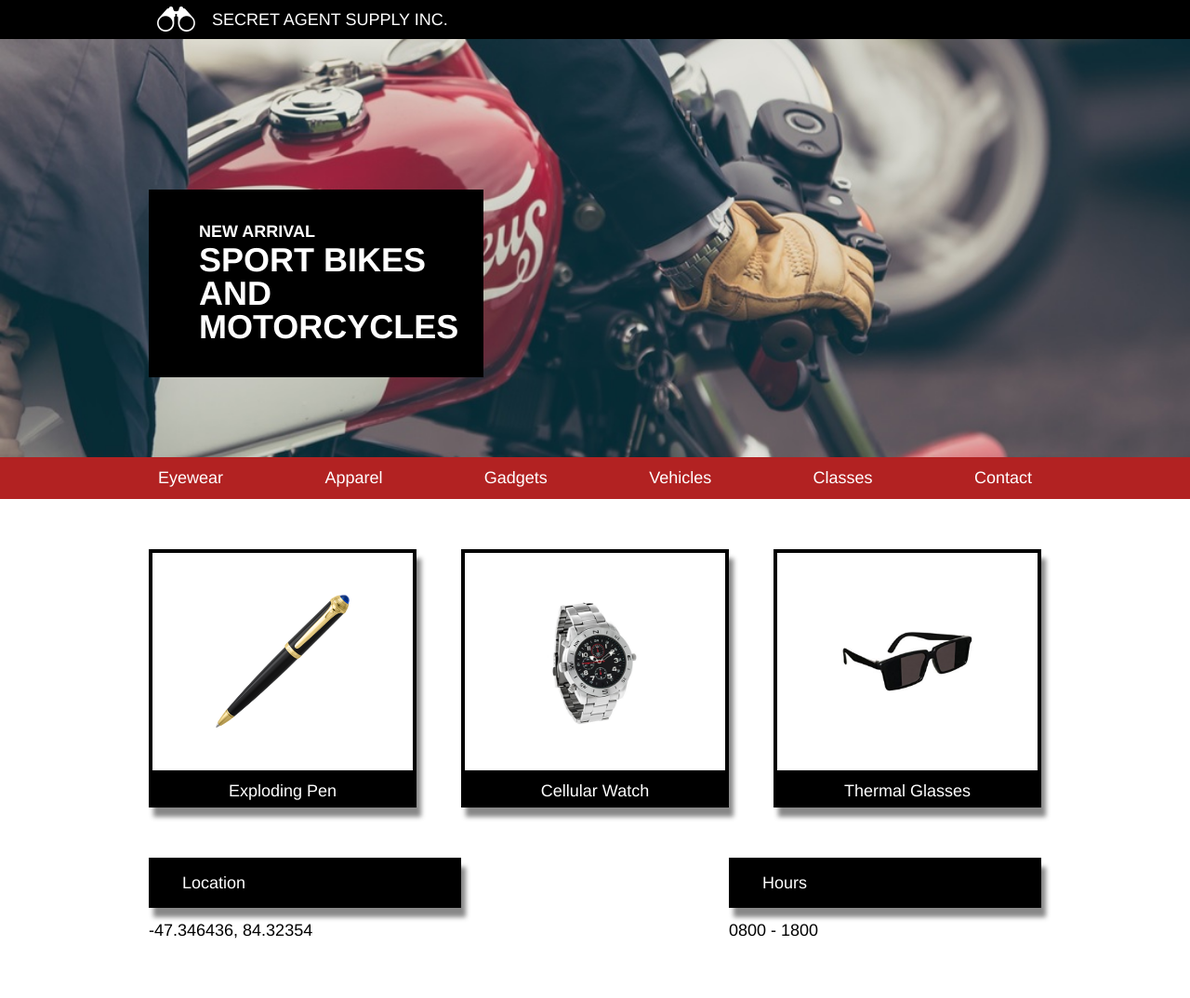
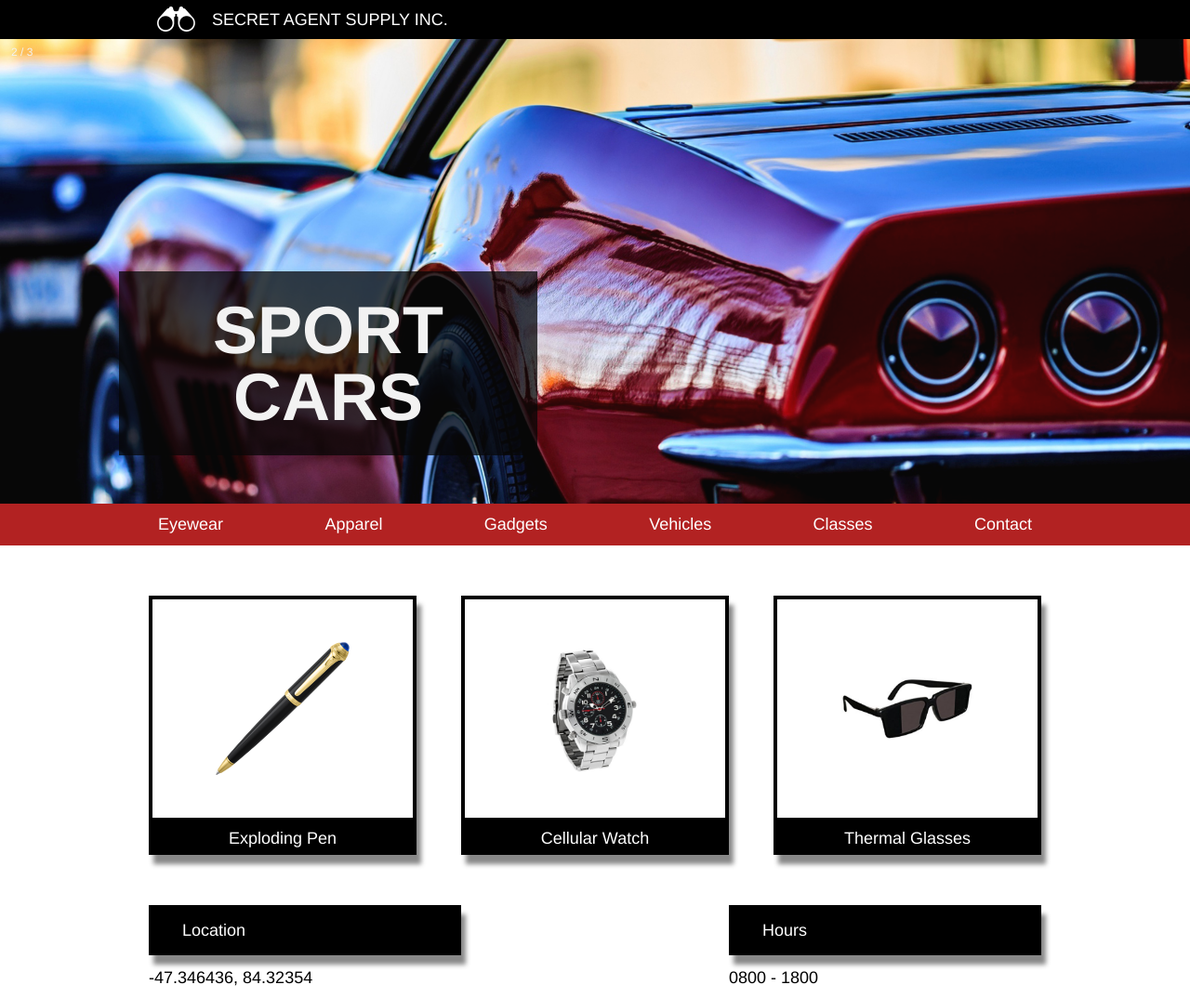
Before and after one commit to rditon22/Secret-Agent-Supply, a plain HTML site: page index.html in a window 1280 px wide. Shown: the top 1074 px of the page at 93% size. Drawn offline with Linux system fonts and the light colour scheme.

Commit message:
Add slideshow

```diff
--- a/index.html
+++ b/index.html
@@ -17,15 +17,28 @@
       </div>
     </div>
 
-    <!--Main Banner-->
-    <div class="main-banner">
-      <div class="container">
-        <div class="title">
-          <span class="new">NEW ARRIVAL</span>
-          <span class="sport">SPORT BIKES AND MOTORCYCLES</span>
-        </div>
-      </div>
-    </div>
+    <!-- Slideshow container -->
+<div class="slideshow-container">
+
+  <!-- Full-width images with number and caption text -->
+  <div class="mySlides fade">
+    <div class="numbertext">1 / 3</div>
+    <img src="resources/images/moto.jpeg" style="width:100%">
+    <div class="text">SPORT BIKES</div>
+  </div>
+
+  <div class="mySlides fade">
+    <div class="numbertext">2 / 3</div>
+    <img src="resources/images/corvette.jpg" style="width:100%">
+    <div class="text">SPORT CARS</div>
+  </div>
+
+  <div class="mySlides fade">
+    <div class="numbertext">3 / 3</div>
+    <img src="resources/images/gadgets.jpg" style="width:100%">
+    <div class="text">GO-GO GADGETS</div>
+  </div>
+</div>
 
     <!--Nav bar-->
     <div>
--- a/resources/css/style.css
+++ b/resources/css/style.css
@@ -36,36 +36,61 @@ div {
   padding: 0.66rem 0;
 }
 
-/* Main Banner */
+* {box-sizing:border-box}
 
-.main-banner {
-  height: 25rem;
-  background-image: url("../images/moto.jpeg");
-  background-position: center;
-  background-repeat: no-repeat;
-  background-size: cover;
+/* Slideshow container */
+.slideshow-container {
+  /* max-width: 800px; */
+  max-height: 500px;
+  position: relative;
+  margin: auto;
+  overflow: hidden;
 }
 
-.title {
-  background-color: black;
-  color: white;
-  width: 20rem;
-  position: relative;
-  top: 9rem;
+/* Hide the images by default */
+.mySlides {
+    display: none;
 }
 
-.title .new {
-  display: block;
-  font-size: 1rem;
+/* Caption text */
+.text {
+  background-color: rgba(0, 0, 0, 0.75);
+  color: #f2f2f2;
   font-weight: bold;
-  padding: 2rem 3rem 0.25rem 3rem;
+  padding: 1.5rem;
+  position: absolute;
+  top: 50%;
+  left: 10%;
+  width: 25rem;
+  font-size: 4rem;
+  text-align: center;
 }
 
-.title .sport {
-  display: block;
-  font-size: 2rem;
-  font-weight: bold;
-  padding: 0 3rem 2rem 3rem;
+/* Number text (1/3 etc) */
+.numbertext {
+  color: #f2f2f2;
+  font-size: 12px;
+  padding: 8px 12px;
+  position: absolute;
+  top: 0;
+}
+
+/* Fading animation */
+.fade {
+  -webkit-animation-name: fade;
+  -webkit-animation-duration: 1.5s;
+  animation-name: fade;
+  animation-duration: 1.5s;
+}
+
+@-webkit-keyframes fade {
+  from {opacity: .4}
+  to {opacity: 1}
+}
+
+@keyframes fade {
+  from {opacity: .4}
+  to {opacity: 1}
 }
 
 /* Nav Bar */
@@ -158,11 +183,10 @@ a:hover {
 
 .product-image {
   display: flex;
-  height: 9rem;
+  height: 13.5rem;
   justify-content: center;
   align-items: center;
   border: 4px solid black;
-  padding: 2rem 0;
 }
 
 .product-image img {
@@ -209,6 +233,10 @@ footer {
 }
 
 @media only screen and (max-width: 1024px) {
+  .text {
+    left: 0;
+    width: 100%;
+  }
   .dropdown {
     display: flex;
     justify-content: center;
@@ -226,10 +254,7 @@ footer {
   .glasses {
   display: none;
   }
-  .title .new {
-    font-size: 0.77rem;
-  }
-  .title .sport {
+  .text {
     font-size: 1.50rem;
   }
   footer {
@@ -241,20 +266,12 @@ footer {
   .main-banner {
     height: 15rem;
   }
-  .title {
-    position: relative;
-    top: 10rem;
+  .text {
+    top: 7rem;
+    left: 0;
     width: 100%;
-  }
-  .title .new {
-    font-size: 0.77rem;
-    padding-left: 2rem;
-    padding-top: 1rem;
-  }
-  .title .sport {
     font-size: 1rem;
-    padding-left: 2rem;
-    padding-bottom: 1rem;
+    padding: 1rem;
   }
   .dropdown-content {
     width: 100%;
--- a/test.js
+++ b/test.js
@@ -18,3 +18,18 @@ window.onclick = function(event) {
     }
   }
 }
+
+var slideIndex = 0;
+showSlides();
+
+function showSlides() {
+    var i;
+    var slides = document.getElementsByClassName("mySlides");
+    for (i = 0; i < slides.length; i++) {
+        slides[i].style.display = "none";
+    }
+    slideIndex++;
+    if (slideIndex > slides.length) {slideIndex = 1}
+    slides[slideIndex-1].style.display = "block";
+    setTimeout(showSlides, 4000); // Change image every 4 seconds
+}
```
Also changed, not shown: resources/images/corvette.jpg (added), resources/images/gadgets.jpg (added), resources/images/lamborghini.jpg (added).
